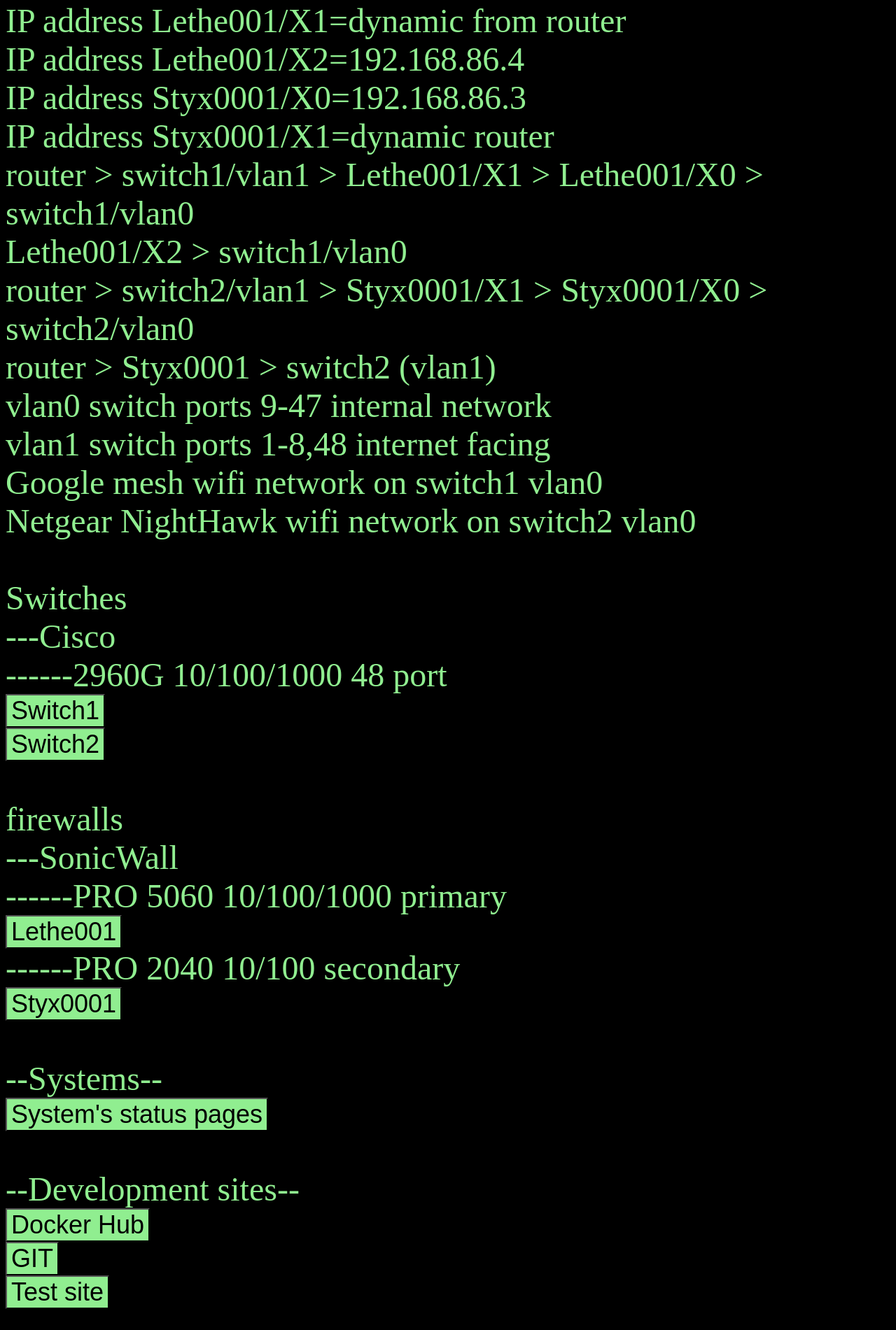
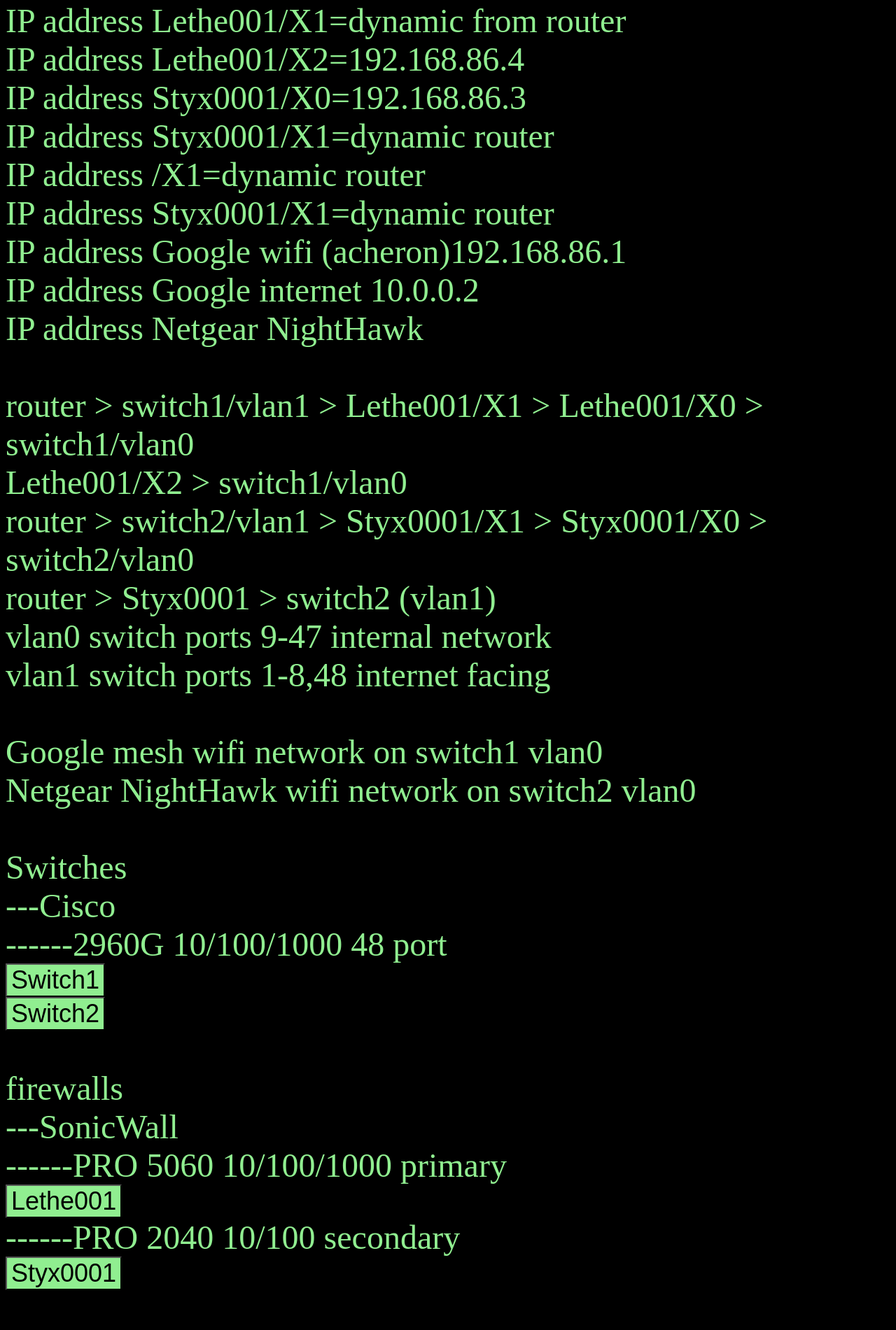
Before and after one commit to jrbooth3/www, a PHP site: page /devtools.php in a window 1280 px wide. Shown: the part 590-2491 px from the top of the page at 70% size. Before the commit the page ends 2461 px from the top, so only its background shows below. Run offline with PHP 8.4, Linux system fonts and the light colour scheme; data that the repository does not hold is empty.

Commit message:
04_20_21_17:04

```diff
--- a/www/devtools.php
+++ b/www/devtools.php
@@ -39,12 +39,17 @@ echo "IP address Lethe001/X1=dynamic from router<br>";
 echo "IP address Lethe001/X2=192.168.86.4<br>";
 echo "IP address Styx0001/X0=192.168.86.3<br>";
 echo "IP address Styx0001/X1=dynamic router<br>";
+echo "IP address /X1=dynamic router<br>";
+echo "IP address Styx0001/X1=dynamic router<br>";
+echo "IP address Google wifi (acheron)192.168.86.1 <br>";
+echo "IP address Google internet 10.0.0.2<br>";
+echo "IP address Netgear NightHawk <br><br>";
 echo "router > switch1/vlan1 > Lethe001/X1 > Lethe001/X0 > switch1/vlan0<br>";
 echo "Lethe001/X2 > switch1/vlan0<br>";
 echo "router > switch2/vlan1 > Styx0001/X1 > Styx0001/X0 > switch2/vlan0<br>";
 echo "router > Styx0001 > switch2 (vlan1)<br>";
 echo "vlan0 switch ports 9-47 internal network<br>";
-echo "vlan1 switch ports 1-8,48 internet facing<br>";
+echo "vlan1 switch ports 1-8,48 internet facing<br><br>";
 echo "Google mesh wifi network on switch1 vlan0<br>";
 echo "Netgear NightHawk wifi network on switch2 vlan0<br><br>";
 echo "Switches<br>";
```
